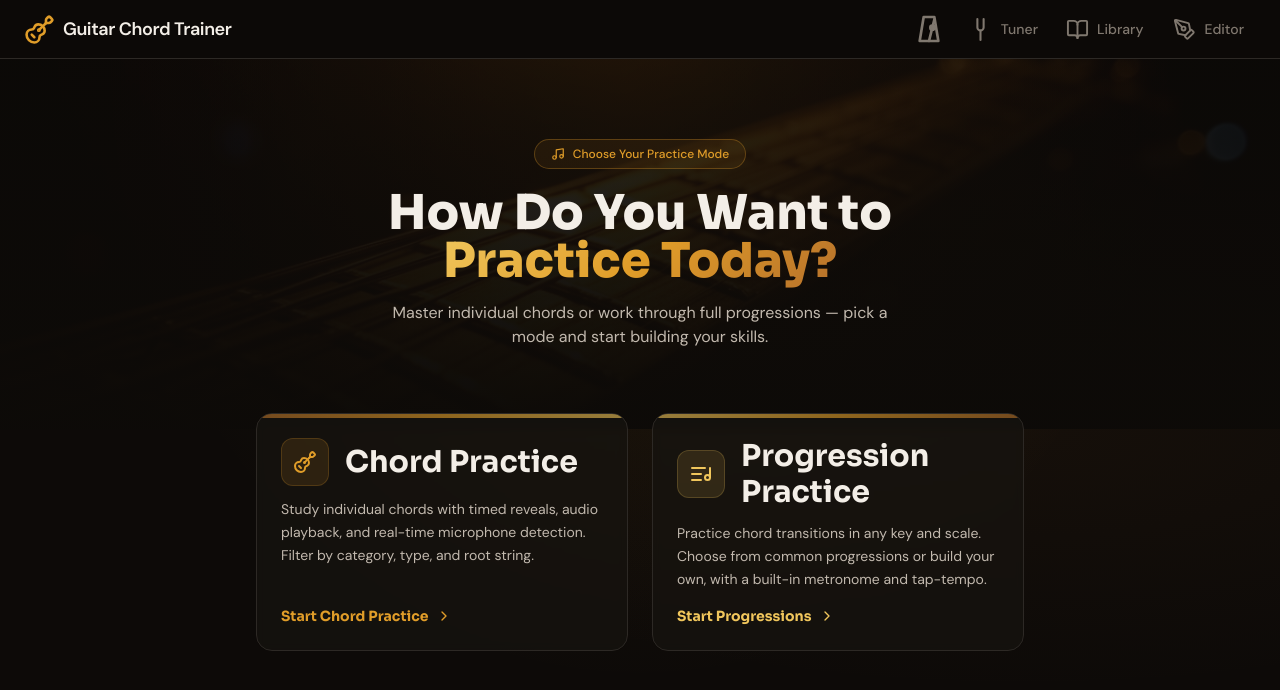
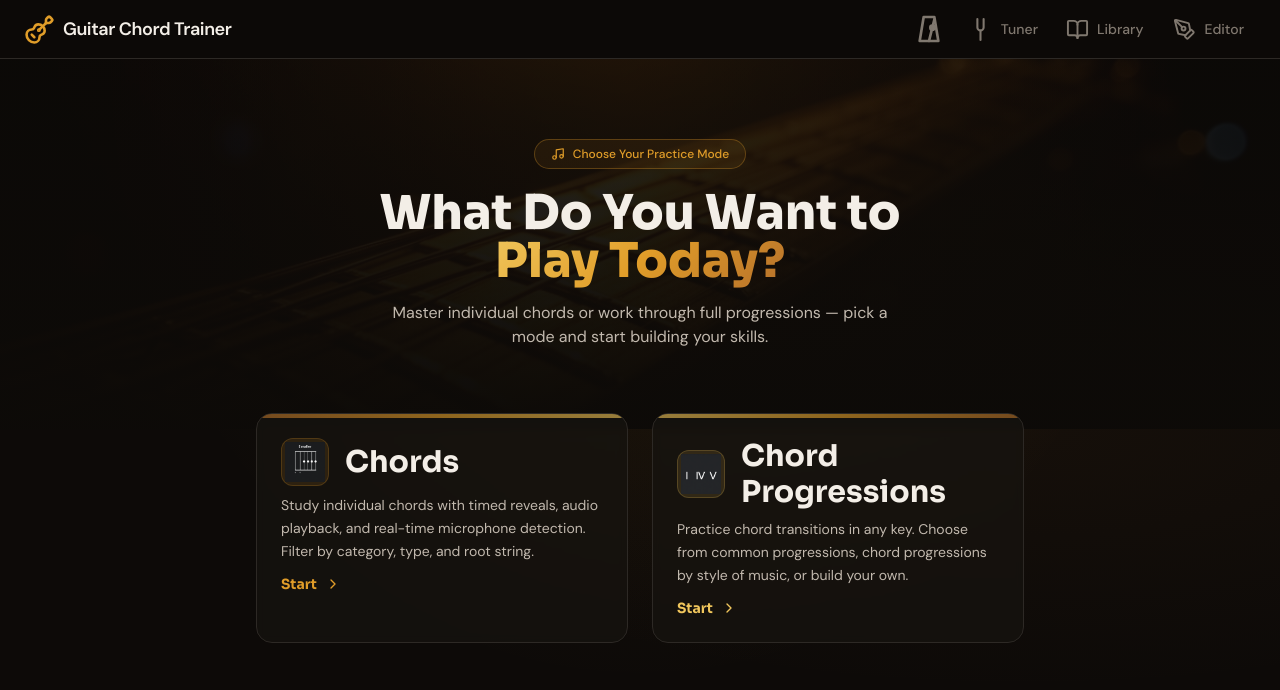
Before and after one commit to randysoller/FretMaster, a React (Vite) app: page / in a window 1280 px wide. Shown: the top 690 px of the page. Built offline with nearby package versions, Linux system fonts and the light colour scheme.

Commit message:
Update PracticeLanding page titles, icons, and card sizing

```diff
--- a/src/pages/PracticeLanding.tsx
+++ b/src/pages/PracticeLanding.tsx
@@ -1,7 +1,9 @@
 import { Link } from 'react-router-dom';
-import { Guitar, ListMusic, Music, ChevronRight } from 'lucide-react';
+import { Music, ChevronRight } from 'lucide-react';
 import { motion } from 'framer-motion';
 import heroImg from '@/assets/hero-guitar.jpg';
+import chordIcon from '@/assets/chord-icon.png';
+import progressionIcon from '@/assets/progression-icon.png';
 
 export default function PracticeLanding() {
   return (
@@ -34,9 +36,9 @@ export default function PracticeLanding() {
             animate={{ opacity: 1, y: 0 }}
             transition={{ duration: 0.55, delay: 0.1, ease: 'easeOut' }}
             className="font-display text-3xl sm:text-4xl md:text-5xl font-extrabold leading-tight text-balance">
-            <span className="text-[hsl(var(--text-default))]">How Do You Want to</span>
+            <span className="text-[hsl(var(--text-default))]">What Do You Want to</span>
             <br />
-            <span className="text-gradient">Practice Today?</span>
+            <span className="text-gradient">Play Today?</span>
           </motion.h1>
 
           <motion.p
@@ -67,22 +69,22 @@ export default function PracticeLanding() {
 
             <div className="flex flex-col flex-1 p-5 sm:p-6">
               {/* Icon + Title */}
-              <div className="flex items-center gap-4 mb-3">
-                <div className="flex items-center justify-center size-12 rounded-xl bg-[hsl(var(--color-primary)/0.12)] border border-[hsl(var(--color-primary)/0.2)] shrink-0 group-hover:scale-110 group-hover:bg-[hsl(var(--color-primary)/0.18)] transition-all duration-300">
-                  <Guitar className="size-6 text-[hsl(var(--color-primary))]" />
+              <div className="flex items-center gap-4 mb-2">
+                <div className="flex items-center justify-center size-12 rounded-xl bg-[hsl(var(--color-primary)/0.12)] border border-[hsl(var(--color-primary)/0.2)] shrink-0 group-hover:scale-110 group-hover:bg-[hsl(var(--color-primary)/0.18)] transition-all duration-300 overflow-hidden">
+                  <img src={chordIcon} alt="Chord diagram" className="size-10 object-contain" />
                 </div>
                 <h2 className="font-display text-2xl sm:text-3xl font-bold text-[hsl(var(--text-default))]">
-                  Chord Practice
+                  Chords
                 </h2>
               </div>
 
-              <p className="font-body text-sm text-[hsl(var(--text-subtle))] leading-relaxed mb-4 flex-1">
+              <p className="font-body text-sm text-[hsl(var(--text-subtle))] leading-relaxed mb-3">
                 Study individual chords with timed reveals, audio playback, and real-time microphone detection. Filter by category, type, and root string.
               </p>
 
               {/* CTA */}
               <div className="flex items-center gap-2 text-sm font-display font-bold text-[hsl(var(--color-primary))] group-hover:gap-3 transition-all duration-200">
-                <span>Start Chord Practice</span>
+                <span>Start</span>
                 <ChevronRight className="size-4 group-hover:translate-x-0.5 transition-transform" />
               </div>
             </div>
@@ -104,22 +106,22 @@ export default function PracticeLanding() {
 
             <div className="flex flex-col flex-1 p-5 sm:p-6">
               {/* Icon + Title */}
-              <div className="flex items-center gap-4 mb-3">
-                <div className="flex items-center justify-center size-12 rounded-xl bg-[hsl(var(--color-emphasis)/0.12)] border border-[hsl(var(--color-emphasis)/0.2)] shrink-0 group-hover:scale-110 group-hover:bg-[hsl(var(--color-emphasis)/0.18)] transition-all duration-300">
-                  <ListMusic className="size-6 text-[hsl(var(--color-emphasis))]" />
+              <div className="flex items-center gap-4 mb-2">
+                <div className="flex items-center justify-center size-12 rounded-xl bg-[hsl(var(--color-emphasis)/0.12)] border border-[hsl(var(--color-emphasis)/0.2)] shrink-0 group-hover:scale-110 group-hover:bg-[hsl(var(--color-emphasis)/0.18)] transition-all duration-300 overflow-hidden">
+                  <img src={progressionIcon} alt="I-IV-V progression" className="size-10 object-contain" />
                 </div>
                 <h2 className="font-display text-2xl sm:text-3xl font-bold text-[hsl(var(--text-default))]">
-                  Progression Practice
+                  Chord Progressions
                 </h2>
               </div>
 
-              <p className="font-body text-sm text-[hsl(var(--text-subtle))] leading-relaxed mb-4 flex-1">
-                Practice chord transitions in any key and scale. Choose from common progressions or build your own, with a built-in metronome and tap-tempo.
+              <p className="font-body text-sm text-[hsl(var(--text-subtle))] leading-relaxed mb-3">
+                Practice chord transitions in any key. Choose from common progressions, chord progressions by style of music, or build your own.
               </p>
 
               {/* CTA */}
               <div className="flex items-center gap-2 text-sm font-display font-bold text-[hsl(var(--color-emphasis))] group-hover:gap-3 transition-all duration-200">
-                <span>Start Progressions</span>
+                <span>Start</span>
                 <ChevronRight className="size-4 group-hover:translate-x-0.5 transition-transform" />
               </div>
             </div>
```
Also changed, not shown: src/assets/chord-icon.png (added), src/assets/progression-icon.png (added).
